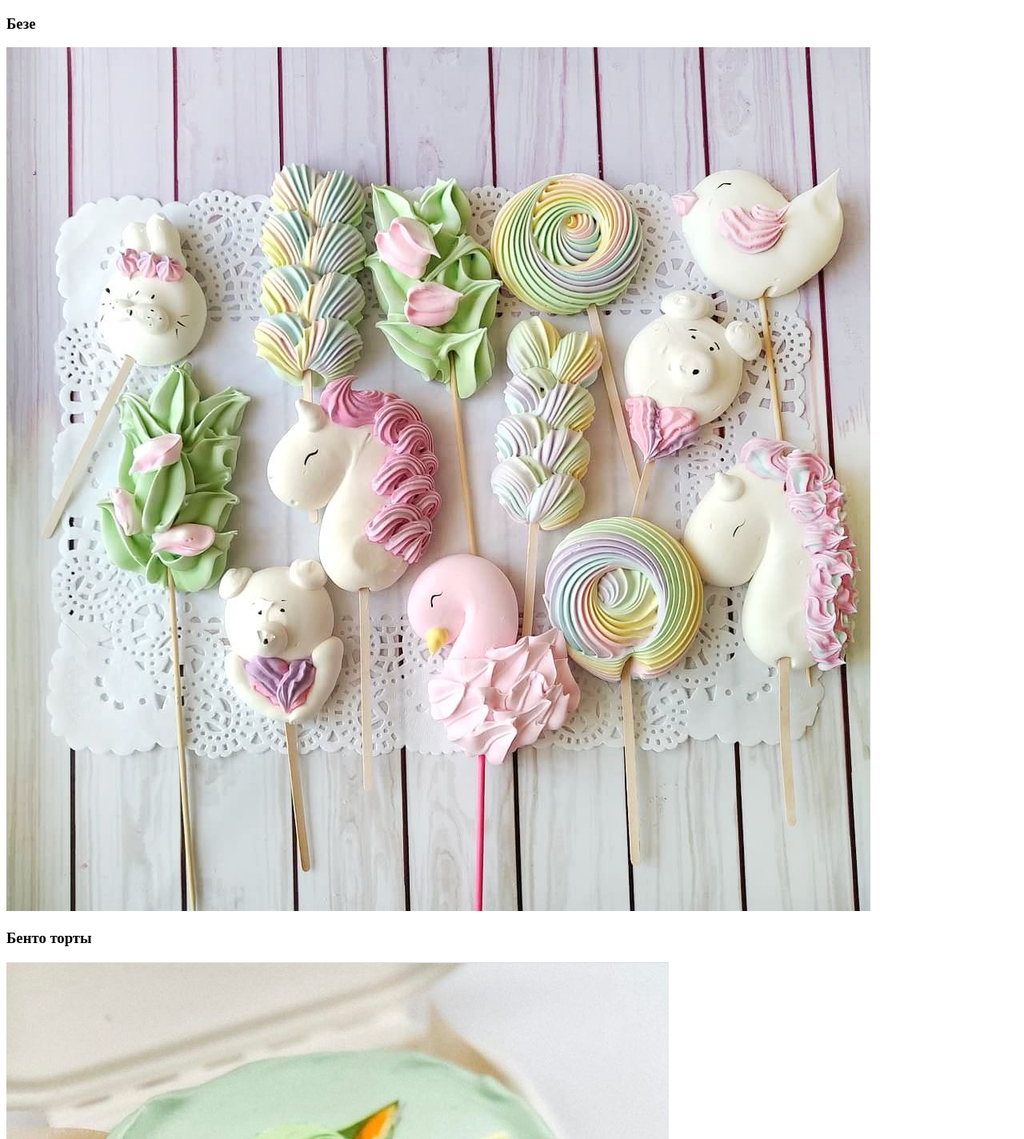
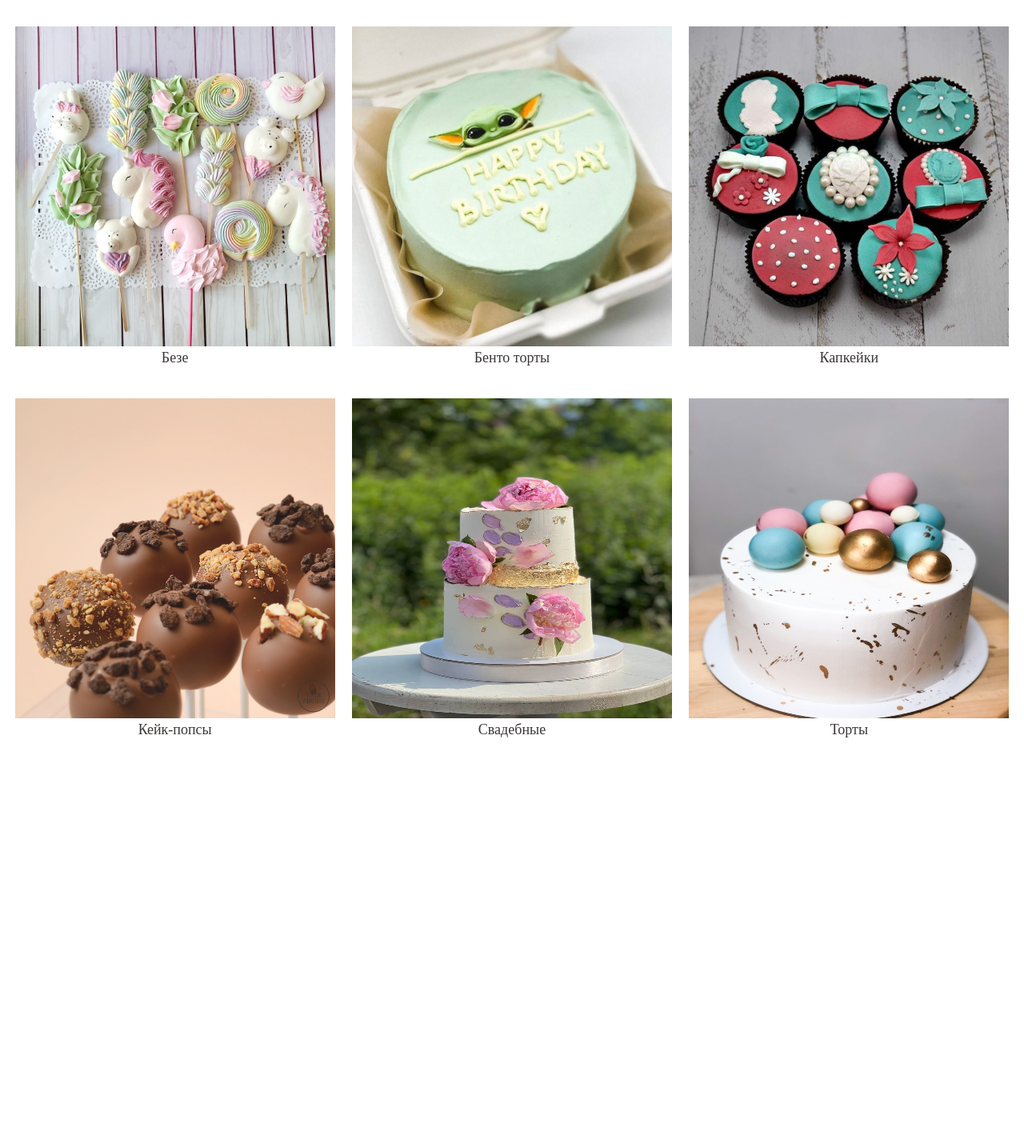
Before and after one commit to Panovky/Desserts_76, a Django app: page /catalog/categories/ in a window 1280 px wide. Shown: the top 1424 px of the page at 80% size. After the commit the page ends 922 px from the top, so only its background shows below. Run offline with Django 4.2, Linux system fonts and the light colour scheme; data comes from the database, SQL or seed files in the repository; both versions use the stored data as it was after the commit.

Commit message:
modify page categories

```diff
--- a/PP_cakes/settings.py
+++ b/PP_cakes/settings.py
@@ -117,7 +117,7 @@ USE_TZ = True
 # Static files (CSS, JavaScript, Images)
 # https://docs.djangoproject.com/en/4.1/howto/static-files/
 
-STATIC_URL = 'static/'
+STATIC_URL = '/static/'
 
 MEDIA_URL = '/media/'
 
--- /dev/null
+++ b/catalog/static/css/style.css
@@ -0,0 +1,19 @@
+.flex-container {
+    display: flex;
+    flex-wrap: wrap;
+    justify-content: space-around;
+}
+
+.flex-item {
+    padding-bottom: 10px;
+    margin-top: 25px;
+    width: 400px;
+    height: 430px;
+}
+
+.name-category {
+    font-size: 18px;
+    color: #3B3736;
+    text-align: center;
+    margin: 0;
+}
--- a/catalog/templates/catalog/category_list.html
+++ b/catalog/templates/catalog/category_list.html
@@ -3,16 +3,21 @@
 <head>
     <meta charset="UTF-8">
     <title>Десерты на заказ</title>
+
+     {% load static %}
+    <link rel="stylesheet" href="{% static 'css/style.css' %}">
 </head>
 <body>
 
 {% if categories %}
+    <div class="flex-container">
     {% for category in categories %}
-        <div>
-            <h3>{{ category.category_name }}</h3>
-            <img src="{{ category.photo.url }}"/>
+        <div class="flex-item">
+            <img src="{{ category.photo.url }}" width="400px" height="400px"/>
+            <p class="name-category">{{ category.category_name }}</p>
         </div>
     {% endfor %}
+    </div>
 {% endif %}
 
 </body>
```
Also changed, not shown: db.sqlite3, media/images/безе.jpg (added), media/images/капкейки.jpg (added), media/images/кейк-попсы.jpg (added).
